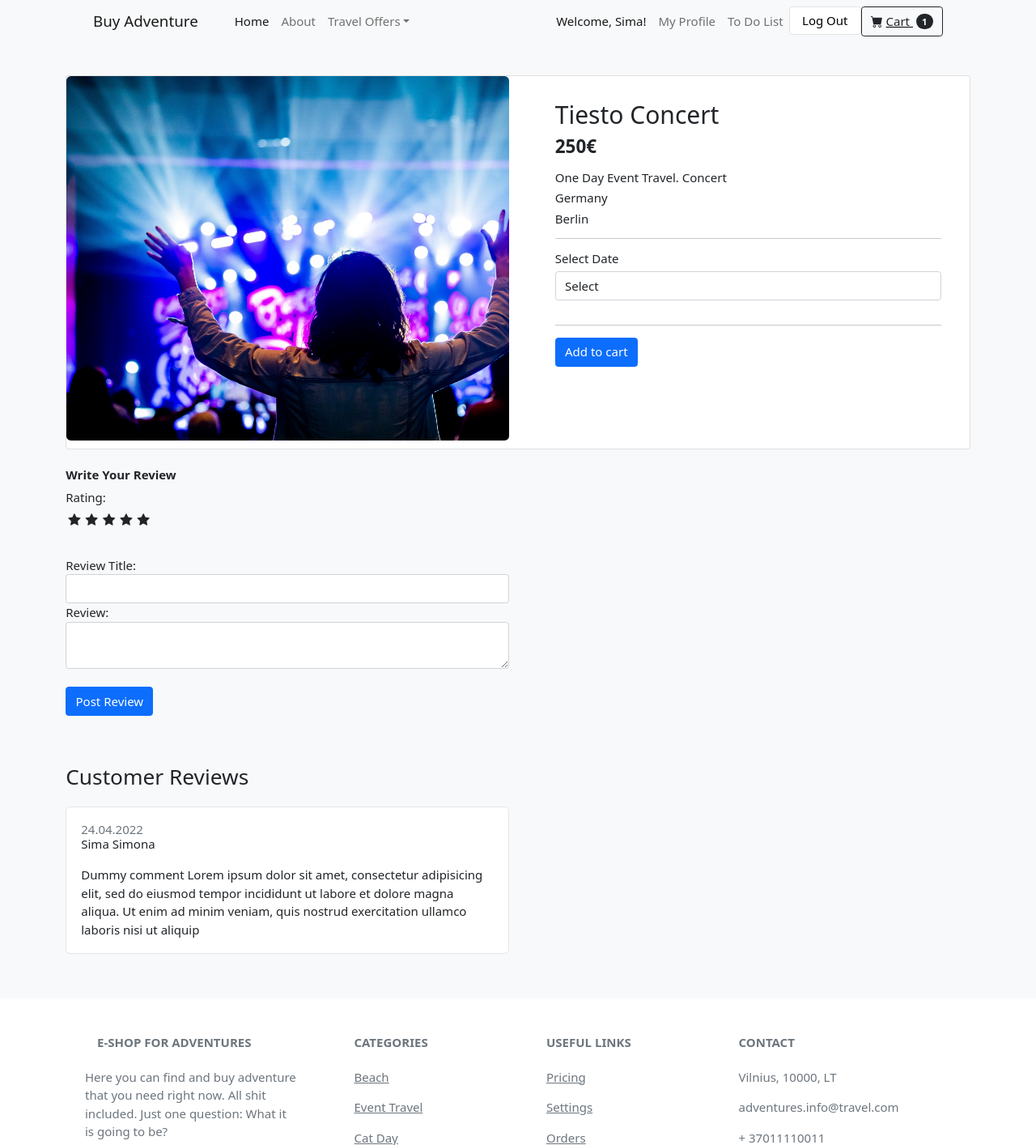
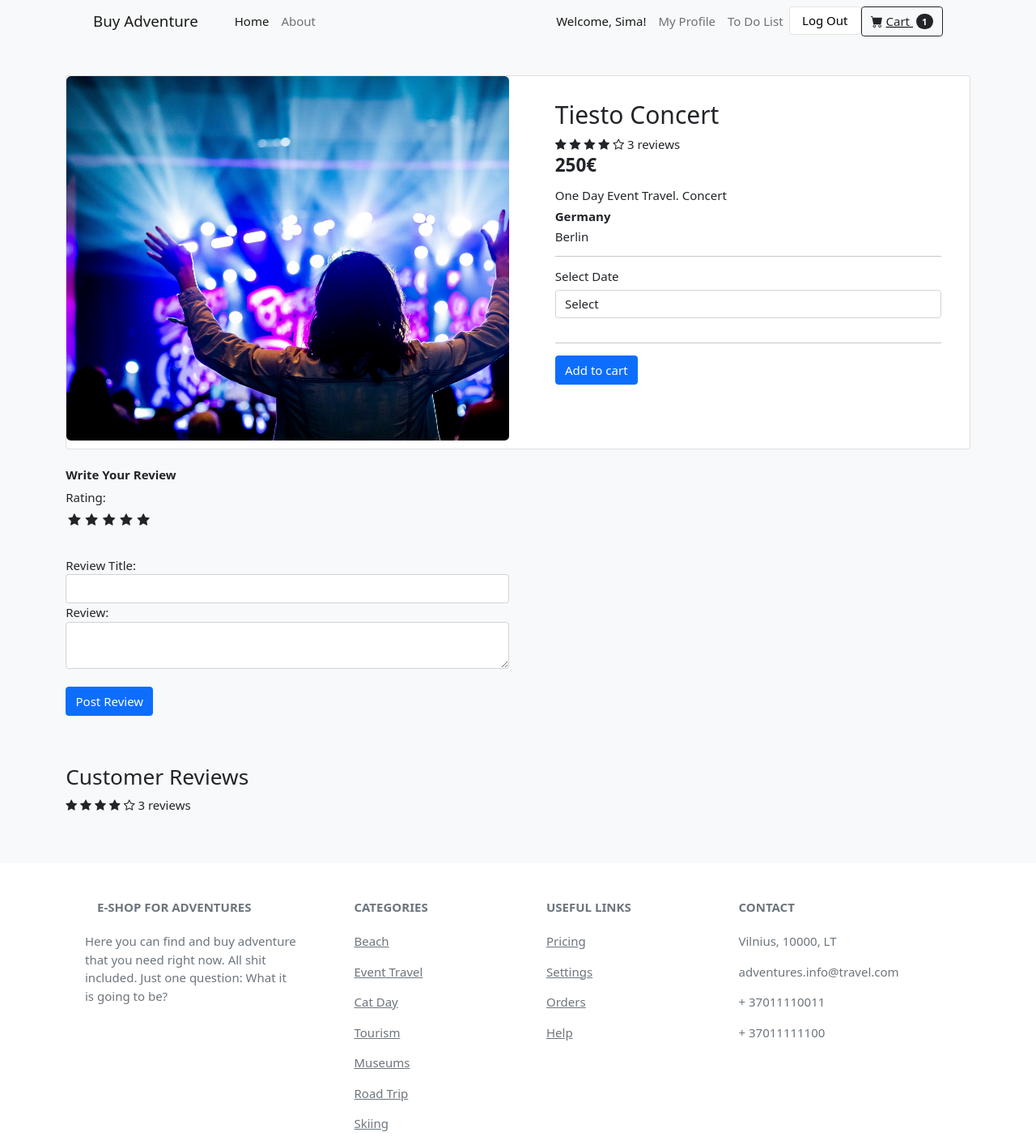
Before and after one commit to simvyc/CA-Django-Travel-Project, a Django app: a page that uses travelapp/templates/base.html in a window 1280 px wide. Shown: the top 1414 px of the page at 81% size. Run offline with Django 4.2, Linux system fonts and the light colour scheme; a user stored in the database is signed in; data comes from the database, SQL or seed files in the repository; both versions use the stored data as it was after the commit; parts of the project's set-up code (start-up, migrations or seed data) failed here and were passed over; some libraries are stand-ins or nearby versions; some web fonts are replaced.

Commit message:
added reviews rating todolist before travel template fixed minus cart item

```diff
--- a/accounts/urls.py
+++ b/accounts/urls.py
@@ -5,6 +5,7 @@
     path('register/', views.register, name='register'),
     path('login/', views.login, name='login'),
     path('logout/', views.logout, name='logout'),
+    path('todolist/', views.todolist, name='todolist'),
     path('activate/<uidb64>/<token>/', views.activate, name='activate'),
     path('forgot_password/', views.forgot_password, name='forgot_password'),
     path('reset_password/', views.reset_password, name='reset_password'),
--- a/carts/views.py
+++ b/carts/views.py
@@ -89,18 +89,13 @@
 
         is_cart_item_exists = CartItem.objects.filter(purchase=purchase, cart=cart).exists()
         if is_cart_item_exists:
-            cart_item = CartItem.objects.filter(product=purchase, cart=cart)
-            # existing_variations -> database
-            # current variation -> product_variation
-            # item_id -> database
+            cart_item = CartItem.objects.filter(purchase=purchase, cart=cart)
             ex_var_list = []
             id = []
             for item in cart_item:
                 existing_variation = item.variations.all()
                 ex_var_list.append(list(existing_variation))
                 id.append(item.id)
-
-            print(ex_var_list)
 
             if purchase_variation in ex_var_list:
                 # increase the cart item quantity
@@ -118,7 +113,7 @@
                 item.save()
         else:
             cart_item = CartItem.objects.create(
-                product = purchase,
+                purchase = purchase,
                 persons = 1,
                 cart = cart,
             )
@@ -134,7 +129,7 @@
         if request.user.is_authenticated:
             cart_item = CartItem.objects.get(purchase=purchase, user=request.user, id=cart_item_id)
         else:
-            cart = CartItem.objects.get(cart_id=_cart_id(request)) # !!!
+            cart = Cart.objects.get(cart_id=_cart_id(request)) # !
             cart_item = CartItem.objects.get(purchase=purchase, cart=cart, id=cart_item_id)
         if cart_item.persons > 1:
             cart_item.persons -= 1
@@ -156,10 +151,10 @@
     return redirect('cart')
 
 def cart(request, total=0, persons=0, cart_items=None):
-
     try:
         tax=0
         t_total=0
+
         if request.user.is_authenticated:
             cart_items = CartItem.objects.filter(user=request.user, is_active=True)
         else:
--- a/travelapp/templates/base.html
+++ b/travelapp/templates/base.html
@@ -26,15 +26,6 @@
              <ul class="navbar-nav me-auto mb-2 mb-lg-0 ms-lg-4">
                  <li class="nav-item"><a class="nav-link active" aria-current="page" href={% url 'home' %}>Home</a></li>
                  <li class="nav-item"><a class="nav-link" href="{% url 'about' %}">About</a></li>
-                 <li class="nav-item dropdown">
-                     <a class="nav-link dropdown-toggle" id="navbarDropdown" href={% url 'offers' %} role="button" data-bs-toggle="dropdown" aria-expanded="false">Travel Offers</a>
-                     <ul class="dropdown-menu" aria-labelledby="navbarDropdown">
-                         <li><a class="dropdown-item" href="#!">All Products</a></li>
-                         <li><hr class="dropdown-divider" /></li>
-                         <li><a class="dropdown-item" href="#!">Popular Adventures</a></li>
-                         <li><a class="dropdown-item" href="#!">New Adventures</a></li>
-                     </ul>
-                 </li>
              </ul>
         <div class="d-flex justify-content-end mb-3 mb-lg-0">
         {% if user.id is None %}
@@ -44,8 +35,8 @@
             {% else %}
             <ul class="navbar-nav me-auto mb-2 mb-lg-0 ms-lg-4">
               <li class="nav-item"><a class="nav-link active text-capitalize" aria-current="page" href={% url 'home' %}>Welcome, {{ user.first_name}}!</a></li>
-              <li class="nav-item"><a class="nav-link" href="{% url 'about' %}">My Profile</a></li>
-              <li class="nav-item"><a class="nav-link" href="{% url 'about' %}">To Do List</a></li>
+              <li class="nav-item"><a class="nav-link" href="{% url 'home' %}">My Profile</a></li>
+              <li class="nav-item"><a class="nav-link" href="{% url 'todolist' %}">To Do List</a></li>
             </ul>
             <a href="{% url 'logout' %}"><button  class="btn btn-light" type='submit'><i  class="fill me-1"></i>Log Out<span class="bg-dark text-white ms-1 rounded-pill"></span></button></a>
             {% endif %}
@@ -56,12 +47,10 @@
             </div>
           </div>
     </nav>
+    {% block content %}
 
 
-    {% block content %}
-    {% comment %} Content {% endcomment %}
     {% endblock %}
-
      <!-- Footer -->
   <footer class="text-center text-lg-start bg-white text-muted">
 
--- a/travelapp/templates/offers/cart.html
+++ b/travelapp/templates/offers/cart.html
@@ -31,7 +31,7 @@
         <div class="aside"><img class="img-sm" src="{{ cart_item.purchase.image.url }}"></div>
         <figcaption class="info">
             <a href="{{ cart_item.purchase.get_url }}" class="title text-dark">{{ cart_item.purchase.purchase_name }}</a>
-            <p class="text-muted small">Country: {{cart_item.purchase.country.country_name}} <br> City: {{cart_item.purchase.city.city_name}}
+             <p class="text-muted small">Country: {{cart_item.purchase.country.country_name}} <br> City: {{cart_item.purchase.city.city_name}}
                 {% if cart_item.variations.all %}
                         {% for item in cart_item.variations.all %}
                         {{ item.variation | capfirst }} : {{ item.variation_value | capfirst }} <br>
--- a/travelapp/templates/offers/purchase_detail.html
+++ b/travelapp/templates/offers/purchase_detail.html
@@ -18,12 +18,23 @@
                 <form action="{% url 'add_cart' single_purchase.id %}" method="POST">
                         {% csrf_token %}
                         <article class="content-body">
-                            <h2 class="title">{{single_purchase.purchase_name}}</h2>
+                            <h2 class="title">{{ single_purchase.purchase_name }}</h2>
+							<div class="rating-star">
+								<span>
+									<i class="fa fa-star{% if single_purchase.averageReview < 0.5 %}-o{% elif single_purchase.averageReview >= 0.5 and single_purchase.averageReview < 1 %}-half-o {% endif %}" aria-hidden="true"></i>
+									<i class="fa fa-star{% if single_purchase.averageReview < 1.5 %}-o{% elif single_purchase.averageReview >= 1.5 and single_purchase.averageReview < 2 %}-half-o {% endif %}" aria-hidden="true"></i>
+									<i class="fa fa-star{% if single_purchase.averageReview < 2.5 %}-o{% elif single_purchase.averageReview >= 2.5 and single_purchase.averageReview < 3 %}-half-o {% endif %}" aria-hidden="true"></i>
+									<i class="fa fa-star{% if single_purchase.averageReview < 3.5 %}-o{% elif single_purchase.averageReview >= 3.5 and single_purchase.averageReview < 4 %}-half-o {% endif %}" aria-hidden="true"></i>
+									<i class="fa fa-star{% if single_purchase.averageReview < 4.5 %}-o{% elif single_purchase.averageReview >= 4.5 and single_purchase.averageReview < 5 %}-half-o {% endif %}" aria-hidden="true"></i>
+	<span>{{single_purchase.countReview}} reviews</span>
+									</span>
+							</div>
+
                             <div class="mb-3">
                                 <var class="price h4">{{single_purchase.price}}€</var>
                             </div>
                             <h6>{{ single_purchase.description }}</h6>
-                            <h6>{{ single_purchase.country }}</h6>
+                            <h6><b>{{ single_purchase.country }}</b></h6>
                             <h6>{{ single_purchase.city }}</h6>
                             <hr>
                             <div class="row">
@@ -79,6 +90,7 @@
                             Review:
                             <textarea class="form-control" name="review" rovs="5" cols="70"></textarea>
                             <br>
+
                             <input type="submit" value="Post Review" class="btn btn-primary"></input>
                             {% else %}
                             <p>You must log in to write a review.<span><a href="{% url 'login' %}">Log in</a></span></p>
@@ -86,27 +98,48 @@
                         </div>
                     </form>
                     <br></br>
-                    <header class="section-heading"><h3>Customer Reviews </h3></header>
+                </div>
+
+
+                    <header class="section-heading">
+                        <h3>Customer Reviews </h3>
+                        <div class="rating-star">
+                            <span>
+                                <i class="fa fa-star{% if single_purchase.averageReview < 0.5 %}-o{% elif single_purchase.averageReview >= 0.5 and single_purchase.averageReview < 1 %}-half-o {% endif %}" aria-hidden="true"></i>
+                                <i class="fa fa-star{% if single_purchase.averageReview < 1.5 %}-o{% elif single_purchase.averageReview >= 1.5 and single_purchase.averageReview < 2 %}-half-o {% endif %}" aria-hidden="true"></i>
+                                <i class="fa fa-star{% if single_purchase.averageReview < 2.5 %}-o{% elif single_purchase.averageReview >= 2.5 and single_purchase.averageReview < 3 %}-half-o {% endif %}" aria-hidden="true"></i>
+                                <i class="fa fa-star{% if single_purchase.averageReview < 3.5 %}-o{% elif single_purchase.averageReview >= 3.5 and single_purchase.averageReview < 4 %}-half-o {% endif %}" aria-hidden="true"></i>
+                                <i class="fa fa-star{% if single_purchase.averageReview < 4.5 %}-o{% elif single_purchase.averageReview >= 4.5 and single_purchase.averageReview < 5 %}-half-o {% endif %}" aria-hidden="true"></i>
+
+                        <span>{{single_purchase.countReview}} reviews</span>
+                                </span>
+                        </div>
+
+{% for review in reviews %}
                 <article class="box mb-3">
                 <div class="icontext w-100">
-
                 <div class="text">
-                                <span class="date text-muted float-md-right">24.04.2022 </span>
-                                <h6 class="mb-1">Sima Simona </h6></div>
+                <span class="date text-muted float-md-right">{{review.updated_at}} </span>
+                <h6 class="mb-1">{{review.user.first_name}} </h6>
+                <div class="rating-star">
+                <span>
+                <i class="fa fa-star{% if review.rating == 0.5 %}-half-o{% elif review.rating < 1 %}-o {% endif %}" aria-hidden="true"></i>
+                <i class="fa fa-star{% if review.rating == 1.5 %}-half-o{% elif review.rating < 2 %}-o {% endif %}" aria-hidden="true"></i>
+                <i class="fa fa-star{% if review.rating == 2.5 %}-half-o{% elif review.rating < 3 %}-o {% endif %}" aria-hidden="true"></i>
+                <i class="fa fa-star{% if review.rating == 3.5 %}-half-o{% elif review.rating < 4 %}-o {% endif %}" aria-hidden="true"></i>
+                <i class="fa fa-star{% if review.rating == 4.5 %}-half-o{% elif review.rating < 5 %}-o {% endif %}" aria-hidden="true"></i>
+                </span>
+                    </div>
+                    </div>
                     </div>
                     <div class="mt-3">
-                                <p>
-                                    Dummy comment Lorem ipsum dolor sit amet, consectetur adipisicing elit, sed do eiusmod
-                                    tempor incididunt ut labore et dolore magna aliqua. Ut enim ad minim veniam,
-                                    quis nostrud exercitation ullamco laboris nisi ut aliquip
-                                </p>
-                            </div>
+                        <h6>Review: {{review.subject}}</h6>
+                        <p>{{review.review}}</p>
                     </div>
                     </article>
+{% endfor %}
 </div>
 </div>
 </div>
 </section>
-    </body>
-    </html>
 {% endblock %}
```
Also changed, not shown: accounts/views.py (+32 -3 lines), offers/models.py (+15 -1 lines), travelapp/templates/todolist.html (added, +7 -0 lines), db.sqlite3. Lines whose indentation alone changed are shown as unchanged.
